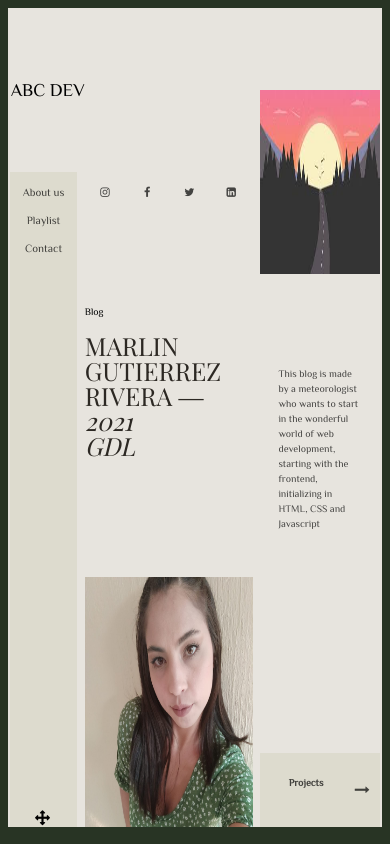
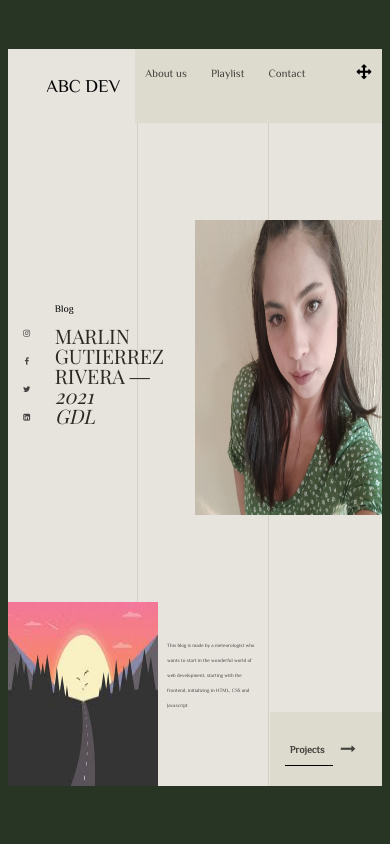
Before and after one commit to marlingr7/blog_2.0, a plain HTML site: page index.html in a window 390 px wide. Drawn offline with nearby package versions, Linux system fonts and the light colour scheme.

Commit message:
responsive

```diff
--- a/css/styles.css
+++ b/css/styles.css
@@ -293,15 +293,137 @@ h2 i {
   }
 
   .cont-final p {
-    width: 25%;
-    margin: 0;
+    margin-top: -7%;
+    margin-left: -12%;
+    width: 20%;
   }
 
   .cont-final p i {
     margin: 0;
     padding: 0;
   }
+
+  .cont-next p{
+    margin: 2% 0 0 5%;
+    font-size: 12px;
+  }
 }
+
+@media screen and (max-width: 460px) {
+  .hr hr:first-of-type{
+    display: none;
+  }
+
+  .hr-horizontal hr:first-of-type{
+    display: none;
+  }
+
+  .hr-horizontal hr:nth-of-type(2){
+    display: none;
+  }
+
+  .cont-nav{
+    width: 100%;
+    height: 10%;
+  }
+
+  .cont-name{
+    width: 30%;
+    height: 100%;
+  }
+
+  .cont-list{
+    width: 66%;
+  }
+
+  ul{
+    margin: 5.5% 0 0 0;
+    padding: 0;
+  }
+
+  a{
+    padding: 10px;
+    margin: 0;
+  }
+
+  .cont-center{
+    height: 40%;
+  }
+
+  .cont-media i{
+    font-size: 8px;
+    margin: 0;
+  }
+
+  .cont-text{
+    width: 35%;
+    margin: 0;
+  }
+
+  h2 {
+    font-size: 20px;
+    line-height: 20px;
+  }
+
+  h2 i {
+    font-size: 20px;
+  }
+
+
+  img{
+    width: 50%;
+
+  }
+
+  .cont-final{
+    height: 25%;
+  }
+  .cont-final img{
+    width: 40%;
+  }
+
+  .cont-final p{
+    margin: 0;
+    width: 25%;
+    font-size: 5px;
+    align-self: center;
+  }
+
+  .cont-next{
+    width: 30%;
+  }
+
+  .hr-horizontal{
+    width: 25%;
+    height: 85%;
+  }
+
+  .hr-horizontal hr{
+    width: 50%;
+  }
+
+  .cont-next p{
+    font-size: 10px;
+  }
+}
+
+@media screen and (max-width:330px) {
+  h2{
+    font-size: 18px;
+  }
+
+  a{
+    margin: 0;
+    padding: 2px;
+  }
+
+  .cont-next p{
+    font-size: 8px;
+  }
+
+}
+
+/*
 
 @media screen and (max-width: 460px) {
   hr {
@@ -364,6 +486,7 @@ h2 i {
   .cont-media {
     width: 100%;
     height: 20%;
+
   }
 
   .ul-media {
@@ -408,3 +531,4 @@ h2 i {
     height: 10%;
   }
 }
+*/
--- a/index.html
+++ b/index.html
@@ -59,7 +59,7 @@
             <p>This blog is made by a meteorologist who wants to start in the wonderful world of web development,
                 starting with the frontend, initializing in HTML, CSS and Javascript</p>
             <div class="cont-next">
-                <a href="https://marlingr7.github.io/" target="_blank">
+                <a href="https://marlingr7.github.io/calc/" target="_blank">
                     <p>Projects</p>
                     <i class="icon-right"></i>
                 </a>
```
